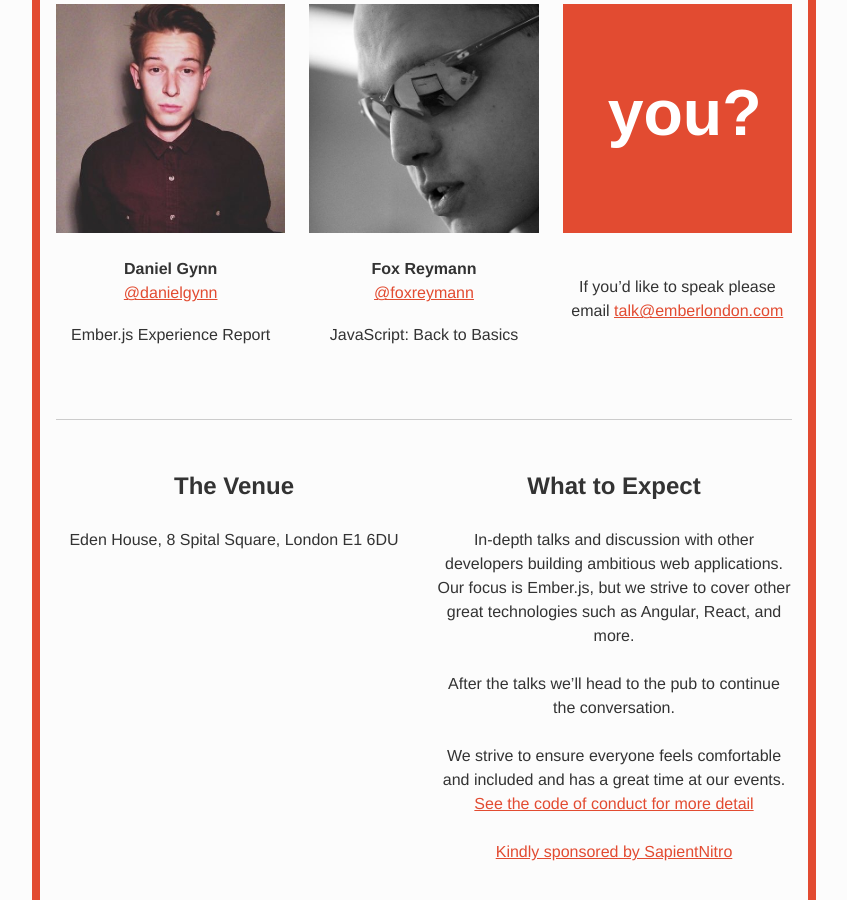
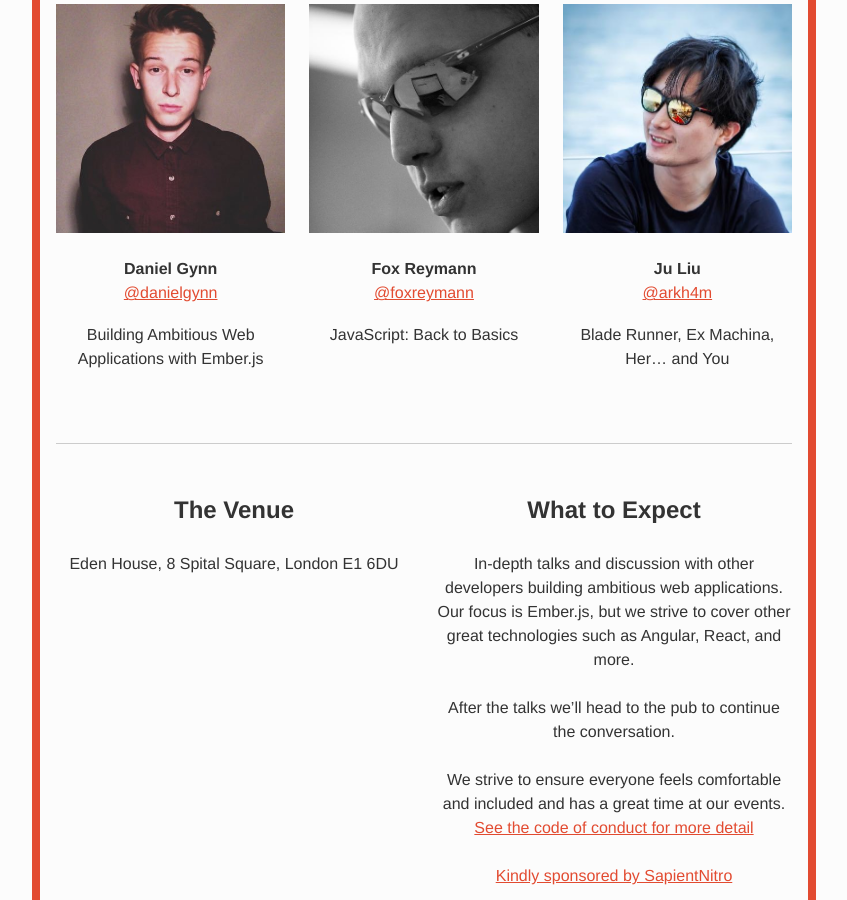
Before and after one commit to emberlondon/emberlondon.github.io, a Jekyll site: the page built from index.html, in a window 1280 px wide and 900 px high, scrolled down 1093 px. Shown: the whole window, without its empty margins (216-1063 px from the left). Built offline with Jekyll 4.4.1, drawn with Linux system fonts in a browser that asks for light colours; nearby versions of some CDN libraries.

Commit message:
Complete 2016-08 line-up

```diff
--- a/_data/events.yml
+++ b/_data/events.yml
@@ -9,15 +9,15 @@
   - speaker_name: Daniel Gynn
     speaker_twitter: danielgynn
     image: /images/speakers/danielgynn.jpg
-    title: Ember.js Experience Report
+    title: Building Ambitious Web Applications with Ember.js
   - speaker_name: Fox Reymann
     speaker_twitter: foxreymann
     image: /images/speakers/foxreymann.jpg
     title: "JavaScript: Back to Basics"
-  - speaker_name:
-    speaker_twitter:
-    image: /images/you.svg
-    title: 'If you’d like to speak please email <a href="mailto:talk@emberlondon.com">talk@emberlondon.com</a>'
+  - speaker_name: Ju Liu
+    speaker_twitter: arkh4m
+    image: /images/speakers/arkh4m-2.jpg
+    title: 'Blade Runner, Ex Machina, Her… and You'
 # - type: project-night
 #   date: Thursday, 21 July 2016
 #   time: 7pm – 10pm
```
Also changed, not shown: images/speakers/arkh4m-2.jpg.
